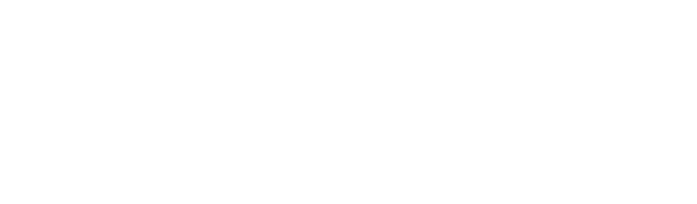
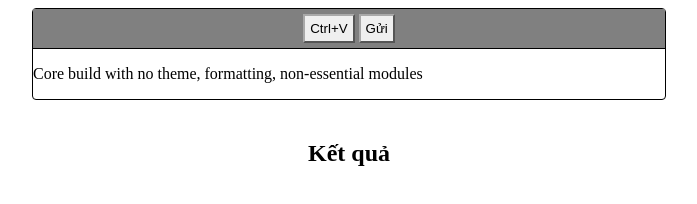
Before and after one commit to mapp111/DGLand, a plain HTML site: page landlord/index.html in a window 1280 px wide. Shown: the whole page, without its empty margins (291-988 px from the left). Drawn offline with nearby package versions, Linux system fonts and the light colour scheme.

Commit message:
add basic format

```diff
--- a/landlord/index.html
+++ b/landlord/index.html
@@ -1,13 +1,30 @@
 <!DOCTYPE html>
 <html>
+
 <head>
   <title>Landlord</title>
   <meta charset="utf-8" />
   <link rel="stylesheet" href="styles.css">
+  <link href="https://cdn.jsdelivr.net/npm/quill@2.0.3/dist/quill.core.css" rel="stylesheet">
 </head>
 
 <body>
+  <div class="input-box">
+    <div class="toolbar">
+      <button id="paste-button" class="toolbar-button">Ctrl+V</button>
+      <button id="send-button" class="toolbar-button">Gửi</button>
+    </div>
+    <div id="input">
+      <p>Core build with no theme, formatting, non-essential modules</p>
+    </div>
+  </div>
+  <div id="output">
+    <h2>Kết quả</h2>
+    <div id="result"></div>
+  </div>
 
-    <script src="script.js"></script>
+  <script type="module" src="script.js"></script>
+  <script src="https://cdn.jsdelivr.net/npm/quill@2.0.3/dist/quill.core.js"></script>
 </body>
+
 </html>
--- a/landlord/script.js
+++ b/landlord/script.js
@@ -0,0 +1,7 @@
+const quill = new Quill('#input');
+
+document.getElementById('paste-button').addEventListener('click', () => {
+  navigator.clipboard.readText().then(text => {
+    quill.setText(text);
+  });
+});
--- a/landlord/styles.css
+++ b/landlord/styles.css
@@ -0,0 +1,28 @@
+.input-box{
+  border: 1px solid black;
+  border-radius: 4px;
+  margin-bottom: 20px;
+  width: 50%;
+  max-height: 500px;
+}
+body{
+  display: flex;
+  justify-content: center;
+  flex-direction: column;
+  align-items: center;
+}
+.toolbar{
+  display: flex;
+  justify-content: flex-start;
+  justify-content: center;
+  background-color: gray;
+  padding: 5px;
+  border-bottom: 1px solid black;
+}
+
+.toolbar-button{
+  border-color: darkgray;
+  margin-left: 2px;
+  margin-right: 2px;
+  padding: 5px;
+}
```
Lines whose indentation alone changed are shown as unchanged.
